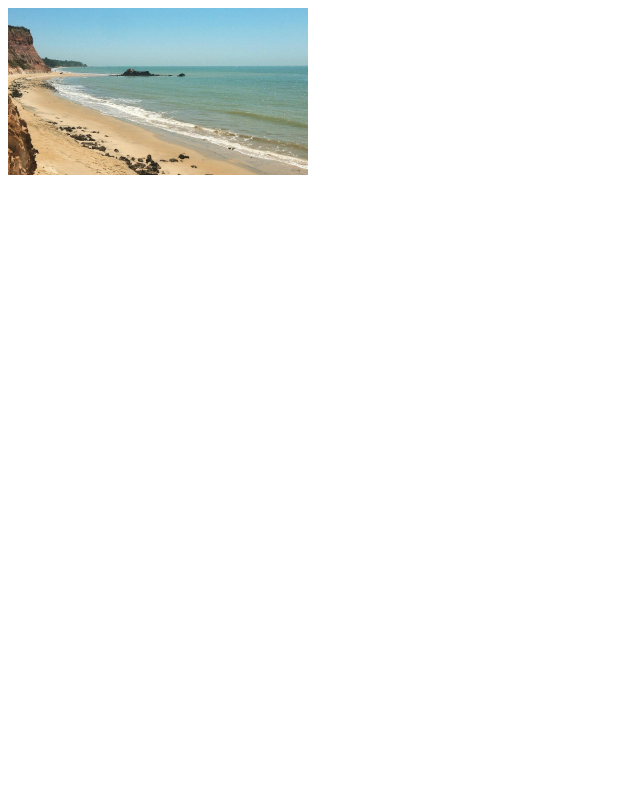
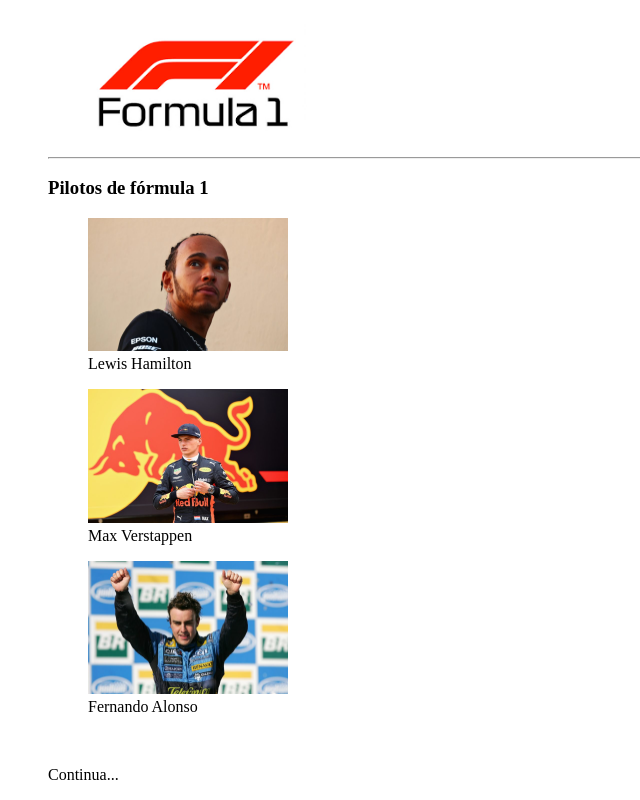
Before and after one commit to AllexMarquess/MinhaEvolu-oFullWeb, a plain HTML site: page HTML5/imagens.html in a window 1280 px wide. Shown: the whole page, without its empty margins (0-640 px from the left). Drawn offline with Linux system fonts and the light colour scheme.

Commit message:
modificacao02

```diff
--- a/HTML5/imagens.html
+++ b/HTML5/imagens.html
@@ -26,14 +26,42 @@
         width="250"
         height="250"
         >
+
+        img - para montar layout
+        figure - para usar dentro de artigos ou outras imagens
     </p>
-    -->
-
-    <img src="img/praia-boa-vista.jpg"
+    <figure>
+        <img src="img/praia-boa-vista.jpg"
          alt="Imagem de uma praia, vista do alto"
          width="300"
          height=""
-         title="Praia da boa vista"
+         title="Praia da boa vista">
+         <figcaption>Praia da boa vista</figcaption>
+   </figure>
+    -->
+   <figure>
+        <img src="img/logo.png" width="300">
+   <hr>
+
+   <h3>Pilotos de fórmula 1</h3>
+
+   <figure>
+        <img src="img/Lewis Hamilton.jpeg" width="200">
+         <figcaption>Lewis Hamilton</figcaption>
+   </figure>
+
+   <figure>
+        <img src="img/Max Verstappen.jpeg" width="200">
+         <figcaption>Max Verstappen</figcaption>
+   </figure>
+
+   <figure>
+        <img src="img/Fernando Alonso.jpeg" width="200">
+         <figcaption>Fernando Alonso</figcaption>
+   </figure>
+
+   <br>
+   <p>Continua...</p>
 
 
 
```
Also changed, not shown: HTML5/img/Fernando Alonso.jpeg (added), HTML5/img/Lewis Hamilton.jpeg (added), HTML5/img/Max Verstappen.jpeg (added), HTML5/img/logo.png (added).
